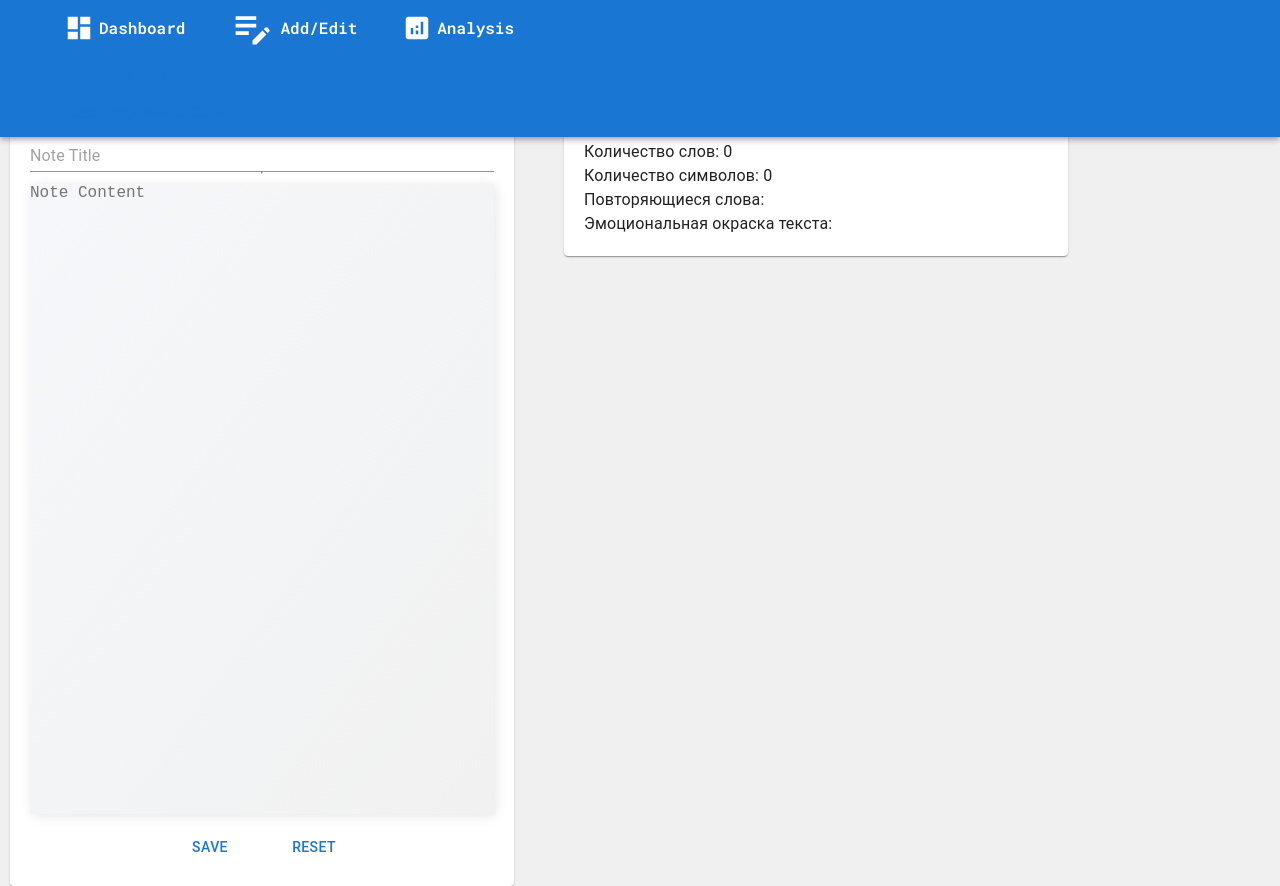
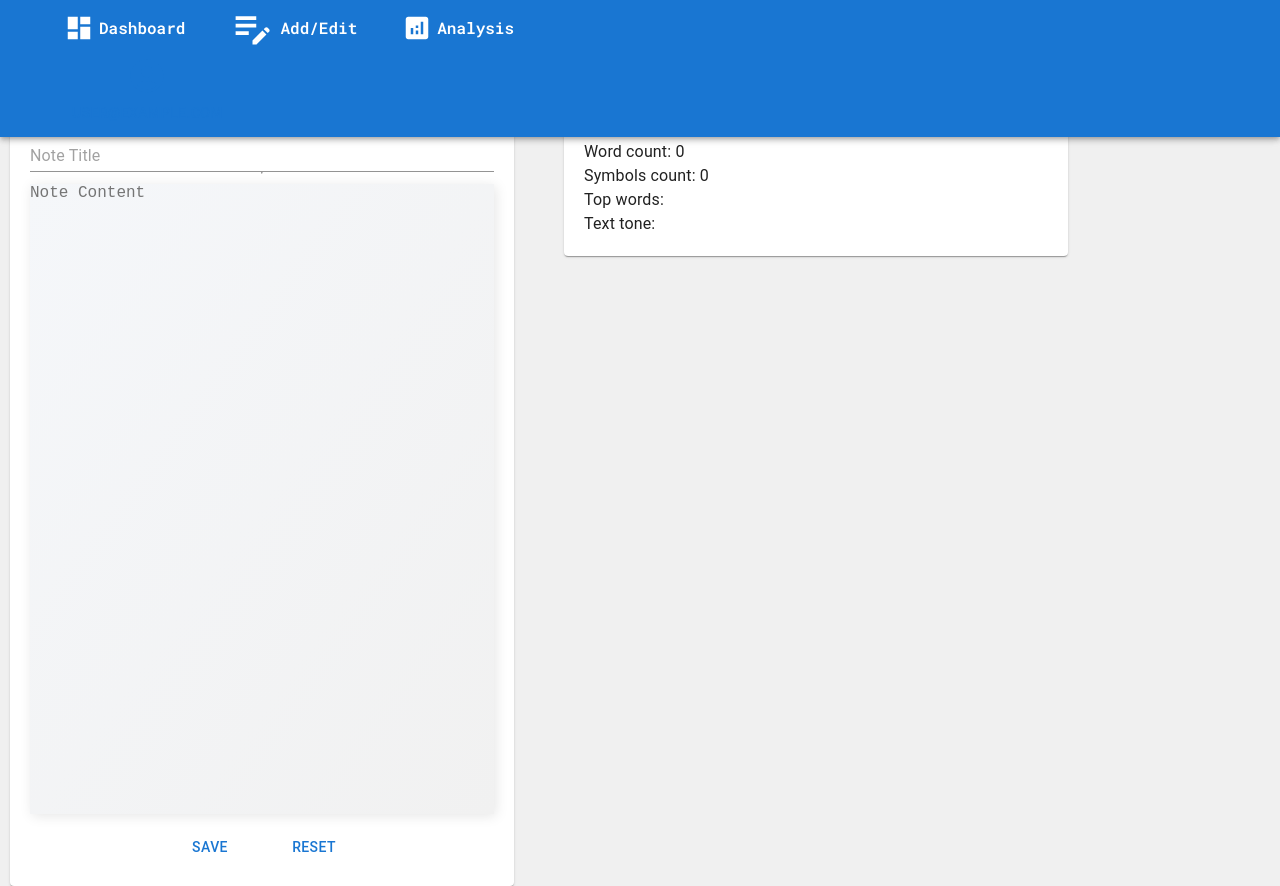
Before and after one commit to MaksSamohin/notes-app, a Next.js app: page /edit in a window 1280 px wide. Built offline with nearby package versions, Linux system fonts and the light colour scheme; no server answers; sample sign-in values are in the browser's storage.

Commit message:
feat: added check auth user functional

```diff
--- a/src/app/edit/page.tsx
+++ b/src/app/edit/page.tsx
@@ -14,19 +14,19 @@ export default function Edit() {
     wordCount: number;
     symbolsCount: number;
     topWords: string;
-    emotion: string;
+    tone: string;
   }>({
     wordCount: 0,
     symbolsCount: 0,
     topWords: "",
-    emotion: "",
+    tone: "",
   });
 
   const handleUpdateMetrics = (newMetrics: {
     wordCount: number;
     symbolsCount: number;
     topWords: string;
-    emotion: string;
+    tone: string;
   }) => {
     setMetrics(newMetrics);
   };
@@ -40,7 +40,7 @@ export default function Edit() {
             wordCount={metrics.wordCount}
             symbolsCount={metrics.symbolsCount}
             topWords={metrics.topWords}
-            emotion={metrics.emotion}
+            tone={metrics.tone}
           />
         </Box>
       </main>
--- a/src/components/Analysis/Analysis.tsx
+++ b/src/components/Analysis/Analysis.tsx
@@ -6,30 +6,30 @@ interface AnalysisProps {
   wordCount: number;
   symbolsCount: number;
   topWords: string;
-  emotion: string;
+  tone: string;
 }
 
 export default function Analysis({
   wordCount,
   symbolsCount,
   topWords,
-  emotion,
+  tone,
 }: AnalysisProps) {
   useEffect(() => {});
   return (
     <Box className={styles.analysis}>
       <Paper className={styles.analysisItems}>
         <Typography className={styles.analysisWords}>
-          Количество слов: {wordCount}
+          Word count: {wordCount}
         </Typography>
         <Typography className={styles.analysisSymbols}>
-          Количество символов: {symbolsCount}
+          Symbols count: {symbolsCount}
         </Typography>
         <Typography className={styles.analysisOften}>
-          Повторяющиеся слова: {topWords}
+          Top words: {topWords}
         </Typography>
-        <Typography className={styles.analysisEmotion}>
-          Эмоциональная окраска текста: {emotion}
+        <Typography className={styles.analysisTone}>
+          Text tone: {tone}
         </Typography>
       </Paper>
     </Box>
--- a/src/components/EditableNote/EditableNote.tsx
+++ b/src/components/EditableNote/EditableNote.tsx
@@ -1,4 +1,11 @@
-import { Box, TextareaAutosize, Input, Paper, Button } from "@mui/material";
+import {
+  Box,
+  TextareaAutosize,
+  Input,
+  Paper,
+  Button,
+  FormHelperText,
+} from "@mui/material";
 import styles from "./EditableNote.module.css";
 import { useRouter, useParams } from "next/navigation";
 import { db } from "@/firebaseConfig";
@@ -11,6 +18,7 @@ interface EditableNoteProps {
     wordCount: number;
     symbolsCount: number;
     topWords: string;
+    tone: string;
   }) => void;
 }
 
@@ -23,7 +31,9 @@ export default function EditableNote({
   const [wordCount, setWordCount] = useState<number>(0);
   const [symbolsCount, setSymbolsCount] = useState<number>(0);
   const [topWords, setTopWords] = useState<string>("");
-  const [emotion, setEmotion] = useState<string>("");
+  const [tone, setTone] = useState<string>("");
+  const [titleError, setTitleError] = useState<string | null>(null);
+  const [contentError, setContentError] = useState<string | null>(null);
 
   const router = useRouter();
   const { id: noteIdFromUrl } = useParams();
@@ -31,7 +41,7 @@ export default function EditableNote({
   const wordWorkerRef = useRef<Worker | null>(null);
   const symbolsWorkerRef = useRef<Worker | null>(null);
   const topWordsWorkerRef = useRef<Worker | null>(null);
-  const checkEmotionWorkerRef = useRef<Worker | null>(null);
+  const checkToneWorkerRef = useRef<Worker | null>(null);
 
   useEffect(() => {
     if (noteIdFromUrl) {
@@ -46,13 +56,13 @@ export default function EditableNote({
           setWordCount(noteData.wordCount);
           setSymbolsCount(noteData.symbolsCount);
           setTopWords(noteData.topWords);
-          setEmotion(noteData.emotion);
+          setTone(noteData.tone);
 
           onUpdateMetrics({
             wordCount: noteData.wordCount,
             symbolsCount: noteData.symbolsCount,
             topWords: noteData.topWords,
-            emotion: noteData.emotion,
+            tone: noteData.tone,
           });
         } else {
           console.log("No such document!");
@@ -76,8 +86,8 @@ export default function EditableNote({
       new URL("@/workers/topWordsCountWorker.ts", import.meta.url),
       { type: "module" }
     );
-    checkEmotionWorkerRef.current = new Worker(
-      new URL("@/workers/checkEmotionWorker.ts", import.meta.url),
+    checkToneWorkerRef.current = new Worker(
+      new URL("@/workers/checkToneWorker.ts", import.meta.url),
       { type: "module" }
     );
 
@@ -97,18 +107,18 @@ export default function EditableNote({
       }));
     };
 
-    topWordsWorkerRef.current.onmessage = (e: MessageEvent<number>) => {
+    topWordsWorkerRef.current.onmessage = (e: MessageEvent<string>) => {
       setTopWords(e.data);
       onUpdateMetrics((prevMetrics) => ({
         ...prevMetrics,
         topWords: e.data,
       }));
     };
-    checkEmotionWorkerRef.current.onmessage = (e: MessageEvent<number>) => {
-      setEmotion(e.data);
+    checkToneWorkerRef.current.onmessage = (e: MessageEvent<string>) => {
+      setTone(e.data);
       onUpdateMetrics((prevMetrics) => ({
         ...prevMetrics,
-        emotion: e.data,
+        tone: e.data,
       }));
     };
 
@@ -122,8 +132,8 @@ export default function EditableNote({
       if (topWordsWorkerRef.current) {
         topWordsWorkerRef.current.terminate();
       }
-      if (checkEmotionWorkerRef.current) {
-        checkEmotionWorkerRef.current.terminate();
+      if (checkToneWorkerRef.current) {
+        checkToneWorkerRef.current.terminate();
       }
     };
   }, [onUpdateMetrics]);
@@ -135,24 +145,40 @@ export default function EditableNote({
     if (content && topWordsWorkerRef.current) {
       topWordsWorkerRef.current.postMessage(content);
     }
-    if (content && checkEmotionWorkerRef.current) {
-      checkEmotionWorkerRef.current.postMessage(content);
+    if (content && checkToneWorkerRef.current) {
+      checkToneWorkerRef.current.postMessage(content);
     }
   }, [content]);
 
   const handleSave = async () => {
-    if (!title || !content) return;
+    let hasError = false;
+    if (!title) {
+      setTitleError("Please set the title");
+      hasError = true;
+    } else {
+      setTitleError(null);
+    }
+    if (!content) {
+      setContentError("Please set the content");
+      hasError = true;
+    } else {
+      setContentError(null);
+    }
+
+    if (hasError) {
+      return;
+    }
 
     try {
       if (noteIdFromUrl) {
-        const noteRef = doc(db, "notes", noteIdFromUrl as string);
+        const noteRef = doc(db, "notes", noteIdFromUrl);
         await updateDoc(noteRef, {
           title,
           content,
           wordCount,
           symbolsCount,
           topWords,
-          emotion,
+          tone,
         });
       } else {
         await addDoc(collection(db, "notes"), {
@@ -161,7 +187,7 @@ export default function EditableNote({
           wordCount,
           symbolsCount,
           topWords,
-          emotion,
+          tone,
           createdAt: new Date(),
         });
       }
@@ -188,10 +214,11 @@ export default function EditableNote({
     if (topWordsWorkerRef.current) {
       topWordsWorkerRef.current.postMessage(e.target.value);
     }
-    if (checkEmotionWorkerRef.current) {
-      checkEmotionWorkerRef.current.postMessage(e.target.value);
+    if (checkToneWorkerRef.current) {
+      checkToneWorkerRef.current.postMessage(e.target.value);
     }
   };
+
   return (
     <Paper className={styles.editableNote}>
       <Input
@@ -199,7 +226,9 @@ export default function EditableNote({
         placeholder="Note Title"
         value={title}
         onChange={(e) => setTitle(e.target.value)}
+        error={!!titleError}
       />
+      {titleError && <FormHelperText error>{titleError}</FormHelperText>}
       <hr />
       <TextareaAutosize
         minRows="35"
@@ -208,6 +237,7 @@ export default function EditableNote({
         value={content}
         onChange={handleContentChange}
       />
+      {contentError && <FormHelperText error>{contentError}</FormHelperText>}
       <Box className={styles.editableNoteButtons}>
         <Button onClick={handleSave} className={styles.editableNoteSave}>
           Save
--- a/src/components/Nav/Nav.tsx
+++ b/src/components/Nav/Nav.tsx
@@ -19,13 +19,15 @@ export default function Nav() {
   const dispatch = useDispatch();
   const [anchorEl, setAnchorEl] = useState<null | HTMLElement>(null);
   const route = useRouter();
-  useAuth();
+  const [loading, setLoading] = useState(true);
+
+  useAuth(setLoading);
 
   useEffect(() => {
-    if (!user) {
+    if (!loading && !user.uid) {
       route.push("/login");
     }
-  }, [dispatch]);
+  }, [user.uid, route, loading]);
 
   const handleMenuOpen = (event: React.MouseEvent<HTMLElement>) => {
     setAnchorEl(event.currentTarget);
@@ -62,7 +64,7 @@ export default function Nav() {
             </Link>
           </li>
           <li>
-            <Link href="/" className={styles.link}>
+            <Link href="/edit" className={styles.link}>
               <AnalyticsIcon sx={{ fontSize: 30 }} />
               Analysis
             </Link>
--- a/src/components/NoteList/NoteList.tsx
+++ b/src/components/NoteList/NoteList.tsx
@@ -13,7 +13,7 @@ interface Note {
   content: string;
   wordCount: number;
   topWords: string;
-  emotion: string;
+  tone: string;
 }
 
 export default function NoteList() {
@@ -46,7 +46,7 @@ export default function NoteList() {
           content={note.content}
           wordCount={note.wordCount}
           topWords={note.topWords}
-          emotion={note.emotion}
+          tone={note.tone}
           onDelete={handleDelete}
         />
       ))}
--- a/src/hooks/useAuth.hook.ts
+++ b/src/hooks/useAuth.hook.ts
@@ -4,7 +4,7 @@ import { setUser, clearUser } from "@/store/userSlice";
 import { auth } from "@/firebaseConfig";
 import { onAuthStateChanged } from "firebase/auth";
 
-export function useAuth() {
+export function useAuth(setLoading: (loading: boolean) => void) {
     const dispatch = useDispatch();
 
     useEffect(() => {
@@ -15,8 +15,9 @@ export function useAuth() {
             } else {
                 dispatch(clearUser())
             }
+            setLoading(false);
         })
 
         return () => unsubscribe()
-    }, [dispatch])
+    }, [dispatch, setLoading])
 }
--- a/src/workers/checkEmotionWorker.ts
+++ b/src/workers/checkToneWorker.ts
@@ -1,12 +1,12 @@
-function checkEmotion(text: string) {
+function checkTone(text: string) {
     text = text.trim();
-    let emotion = 'Neutral'
+    let tone = 'Neutral'
     let counter = 0;
     if (text.length === 0) {
         return '';
     }
-    const badWords = new Set(['дебил', 'ублюдок', 'лох']);
-    const goodWords = new Set(['прекрасный', 'великолепный', 'лучший']);
+    const badWords = new Set(['дебил', 'ублюдок', 'лох', 'bitch', 'ass', 'nigger']);
+    const goodWords = new Set(['прекрасный', 'великолепный', 'лучший', 'beautiful', 'amazing']);
 
     const cleanedText = text.replace(/[^а-яА-ЯёЁa-zA-Z]+/g, ' ').trim();
 
@@ -21,17 +21,17 @@ function checkEmotion(text: string) {
     })
 
     if (counter > 0) {
-        emotion = 'Positive';
+        tone = 'Positive';
     } else if (counter < 0) {
-        emotion = 'Negative'
+        tone = 'Negative'
     }
 
-    return emotion;
+    return tone;
 }
 
 self.addEventListener('message', (e: MessageEvent<string>) => {
     const text = e.data;
-    const emotion = checkEmotion(text)
+    const tone = checkTone(text)
 
-    self.postMessage(emotion)
+    self.postMessage(tone)
 })
```
Also changed, not shown: src/app/edit/[id]/page.tsx (+4 -4 lines), src/components/Note/Note.tsx (+5 -7 lines).
